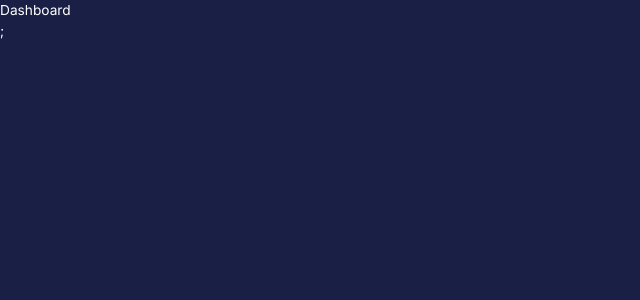
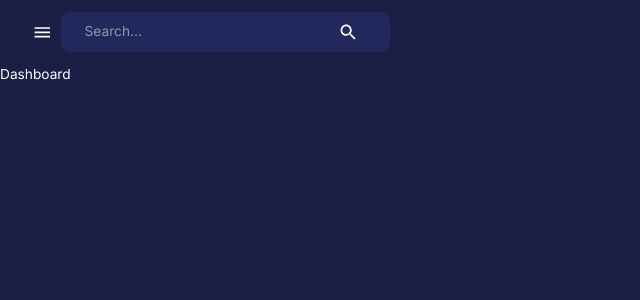
Before and after one commit to bed-com-31-19/admin-dashboard-2, a React (Create React App) app: page /dashboard in a window 1280 px wide. Shown: the top 300 px of the page, without its empty margins (0-640 px from the left). Built offline with nearby package versions, Linux system fonts and the light colour scheme.

Commit message:
adding nav

```diff
--- a/src/App.js
+++ b/src/App.js
@@ -10,7 +10,7 @@ import Layout from "./scenes/layout/Layout";
 
 function App() {
   const mode = useSelector((state) => state.global.mode);
-  const theme = useMemo( () => createTheme( themeSettings( mode ) ), [mode] );
+  const theme = useMemo(() => createTheme(themeSettings(mode)), [mode]);
 
   return (
     <div className="app">
@@ -18,13 +18,13 @@ function App() {
         <ThemeProvider theme={theme}>
           <CssBaseline />
           <Routes>
-            <Route element={<Layout />} />
-            <Route path="/" element={<Navigate to="/dashboard" replace />} />
-            <Route path="dashboard" element={<Dashboard />} />
+            <Route element={<Layout />}>
+              <Route path="/" element={<Navigate to="/dashboard" replace />} />
+              <Route path="dashboard" element={<Dashboard />} />
+            </Route>
           </Routes>
         </ThemeProvider>
       </BrowserRouter>
-      ;
     </div>
   );
 }
--- a/src/components/Navbar.jsx
+++ b/src/components/Navbar.jsx
@@ -1,9 +1,64 @@
-import React from 'react'
+import React, { useState } from "react";
+import {
+  LightModeOutlined,
+  DarkModeOutlined,
+  Menu as MenuIcon,
+  Search,
+  SettingsOutlined,
+  ArrowDropDownOutlined,
+} from "@mui/icons-material";
+import { useDispatch } from "react-redux";
+import { setMode } from "../state/ThemeState";
+import {
+  AppBar,
+  Button,
+  Box,
+  Typography,
+  IconButton,
+  InputBase,
+  Toolbar,
+  Menu,
+  MenuItem,
+  useTheme,
+} from "@mui/material";
+import FlexBetween from "./FlexBetween";
 
 const Navbar = () => {
+  const dispatch = useDispatch();
+  const theme = useTheme();
   return (
-    <div>Navbar</div>
-  )
-}
+    <AppBar
+      sx={{
+        position: "static",
+        background: "none",
+        boxShadow: "none",
+      }}
+    >
+      <Toolbar
+        sx={{
+          justifyContent: "space-between",
+        }}
+      >
+        {/* LEFT SIDE */}
+        <FlexBetween>
+          <IconButton>
+            <MenuIcon></MenuIcon>
+          </IconButton>
+          <FlexBetween
+            backgroundColor={theme.palette.background.alt}
+            borderRadius="9px"
+            gap="3rem"
+            p="0.1rem 1.5rem"
+          >
+            <InputBase placeholder="Search..." />
+            <IconButton>
+              <Search />
+            </IconButton>
+          </FlexBetween>
+        </FlexBetween>
+      </Toolbar>
+    </AppBar>
+  );
+};
 
-export default Navbar
+export default Navbar;
--- a/src/scenes/layout/Layout.jsx
+++ b/src/scenes/layout/Layout.jsx
@@ -1,13 +1,13 @@
 import React, {useState} from 'react'
 import { Box, useMediaQuery } from '@mui/material'
-import { Outlet } from 'react-router-dom'
+import { Outlet } from "react-router-dom";
 import { useSelector } from 'react-redux'
 import Navbar from '../../components/Navbar';
 const Layout = () => {
   return (
       <Box width="100%" height="100%">
           <Box>
-              <Navbar />
+              <Navbar/>
               <Outlet/>
           </Box>
 
```
Also changed, not shown: 1 other file (tests, documents, lock files or other folders).
